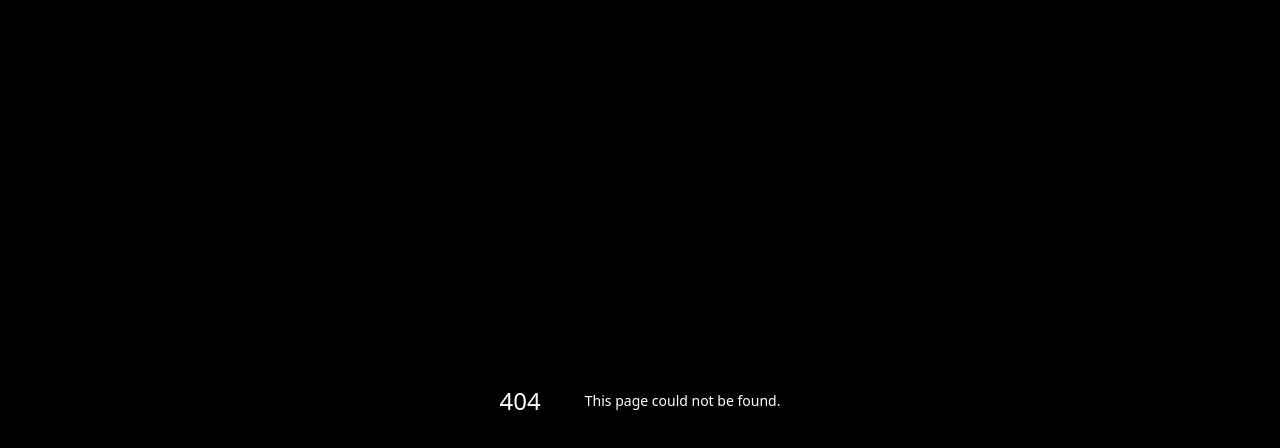
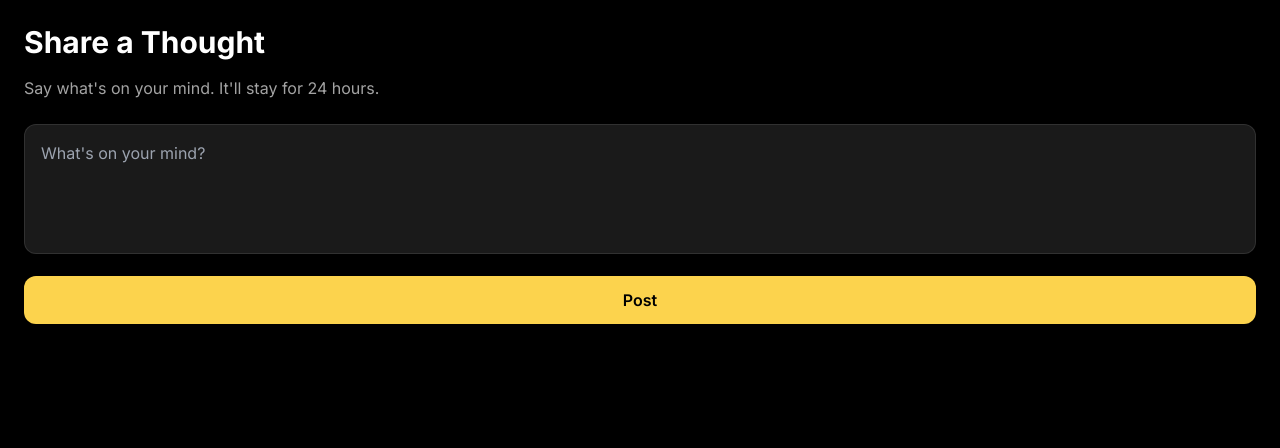
Before and after one commit to dus10-sudo/Nouk-V2, a Next.js app: page /share in a window 1280 px wide. Before the commit this address had no page. Shown: the top 448 px of the page. Built offline with nearby package versions, Linux system fonts and the light colour scheme.

Commit message:
Create page.tsx

```diff
--- /dev/null
+++ b/src/app/share/page.tsx
@@ -0,0 +1,47 @@
+// src/app/share/page.tsx
+
+import { createClient } from "@/lib/supabase";
+import { redirect } from "next/navigation";
+
+export default function SharePage() {
+  async function share(formData: FormData) {
+    "use server";
+
+    const supabase = createClient();
+    const title = String(formData.get("title") || "").trim();
+
+    if (!title) return;
+
+    await supabase.from("threads").insert({
+      title,
+      room_id: "hearth", // all posts go to Hearth
+    });
+
+    redirect("/home");
+  }
+
+  return (
+    <div className="min-h-screen bg-black text-white p-6">
+      <h1 className="text-3xl font-bold mb-4">Share a Thought</h1>
+      <p className="text-neutral-400 mb-6">
+        Say what's on your mind. It'll stay for 24 hours.
+      </p>
+
+      <form action={share} className="space-y-4">
+        <textarea
+          name="title"
+          rows={4}
+          placeholder="What's on your mind?"
+          className="w-full p-4 rounded-xl bg-white/10 border border-white/10 resize-none outline-none focus:border-white/40"
+        />
+
+        <button
+          type="submit"
+          className="w-full bg-amber-300 text-black py-3 rounded-xl font-semibold"
+        >
+          Post
+        </button>
+      </form>
+    </div>
+  );
+}
```
